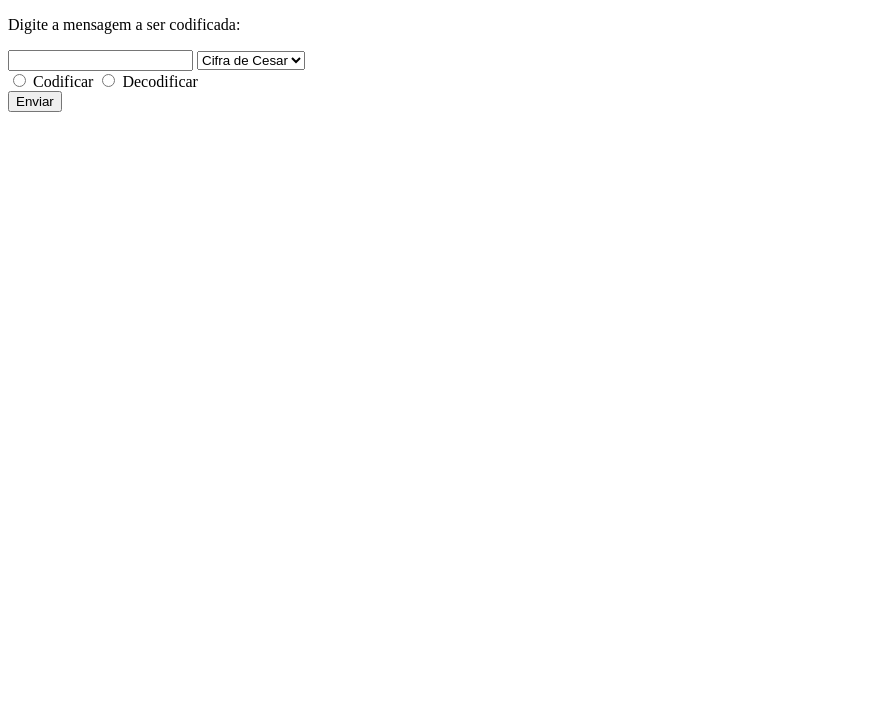
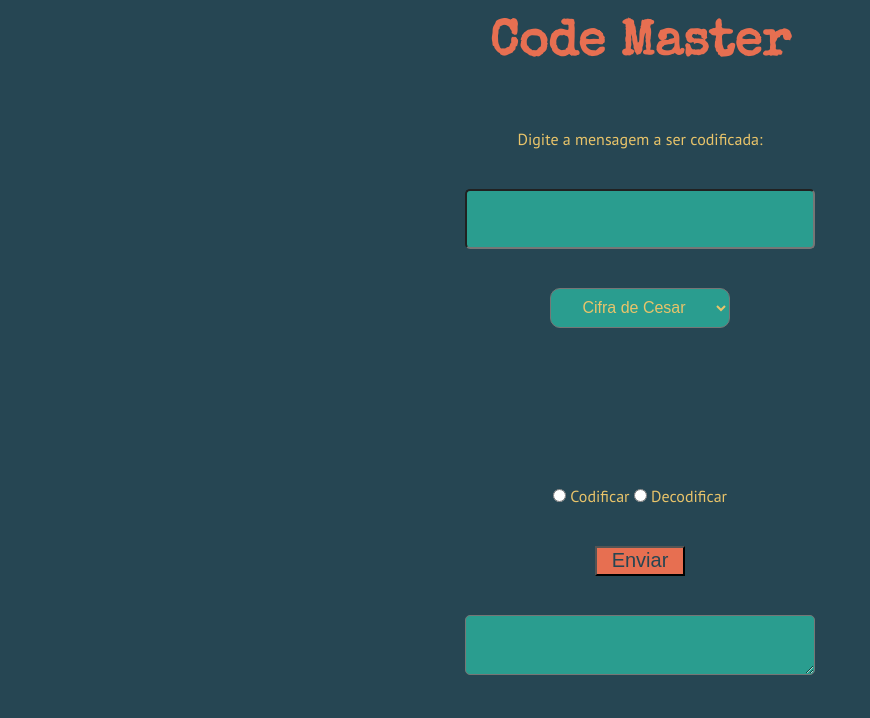
Before and after one commit to nahlavalentina/CesarEBase64, a plain HTML site: page index.html in a window 1280 px wide. Shown: the whole page, without its empty margins (0-870 px from the left). Drawn offline with nearby package versions, Linux system fonts and the light colour scheme.

Commit message:
fiz css e ajustes no js

```diff
--- a/JS/index.js
+++ b/JS/index.js
@@ -1,9 +1,9 @@
-var cifraChecked = document.querySelector('#selection')
-var incremento = document.querySelector('#receber-inc')
-var radio1 = document.querySelector('#codificar')
-var radio2 = document.querySelector('#decodificar')
-var mensagem = document.querySelector('#input-usuario')
-var resultado = document.querySelector('#receber-msg')
+var cifraChecked = document.querySelector('#selection');
+var incremento = document.querySelector('#receber-inc');
+var radio1 = document.querySelector('#codificar');
+var radio2 = document.querySelector('#decodificar');
+var mensagem = document.querySelector('#input-usuario');
+var resultado = document.querySelector('#receber-msg');
 var button = document.querySelector('#enviar');
 
 
@@ -13,7 +13,10 @@ var cesarDecodificar = [];
 var cesarDecodResultado = '';
 
 cifraChecked.addEventListener('click', function (event) {
-    incremento.innerHTML = ` <label for="incremento">Digite o incremento:</label><input type="number" id="incremento">`;
+    if (cifraChecked.options[0].selected == true) {
+        incremento.innerHTML = ` <label for="incremento">Digite o incremento:</label><br><input type="number" id="incremento">`;
+    }
+
 })
 
 radio1.addEventListener('click', function (event) {
@@ -24,36 +27,34 @@ radio2.addEventListener('click', function (event) {
     button.innerText = `Decodificar`;
 })
 
-button.addEventListener('click', function (event) {
+button.addEventListener('click', function(event){
     event.preventDefault();
-    if(radio1.checked == true && cifraChecked.options[0]) {
-        cifraDeCesar();
-        codificaCesar();
-        resultado.innerText = codificandoCesar;
-    }else if(radio2.checked == true && cifraChecked.options[0]){
-        decodificaCesar();
-        decodCesar()
-        resultado.innerText = cesarDecodResultado;
-    } else if(radio1.checked == true && cifraChecked.options[1]) {
-
-        codificarBase64()
-
-    } else if(radio2.checked == true && cifraChecked.options[1]) {
-
-        decodificarBase64()
+    if (cifraChecked.options[0]) {
+        if (radio1.checked == true) {
+            cifraDeCesar();
+            codificaCesar();
+            resultado.innerText = codificandoCesar;
+        } else if (radio2.checked == true) {
+            decodificaCesar();
+            decodCesar();
+            resultado.innerText = cesarDecodResultado;
+        }
+    } else if (cifraChecked.options[1]) {
+        if (radio1.checked == true) {
+            codificarBase64();
+        } else if (radio2.checked == true) {
+            decodificarBase64();
+        }
     }
-
 })
 
 function codificarBase64(){
-    var valorCodificado = btoa(mensagem.value);
-    var resultado = document.querySelector("#receber-msg");
+    var valorCodificado = window.btoa(mensagem.value);
     resultado.innerText = valorCodificado;
 }
 
 function decodificarBase64(){
-    var valorDecodificado = atob(mensagem.value);
-    var resultado = document.querySelector("#receber-msg");
+    var valorDecodificado = window.atob(mensagem.value);
     resultado.innerText = valorDecodificado;
 }
 
--- /dev/null
+++ b/css/index.css
@@ -0,0 +1,85 @@
+body {
+    background-color: var(--background);
+    color: var(--primary);
+    font-family: 'PT Sans', sans-serif;
+}
+
+header {
+    margin: 20px 0;
+}
+
+h1 {
+    color: var(--secondary);
+    text-align: center;
+    margin: auto;
+    font-family: 'Special Elite', cursive;
+    font-size: 50px;
+}
+
+.main {
+    display: flex;
+    flex-direction: column;
+    align-items: center;
+    justify-content: space-evenly;
+    width: 100%;
+    height: 78%;
+}
+
+#input-usuario {
+    height: 60px;
+    width: 350px;
+    background-color: var(--third);
+    text-align: center;
+    font-size: 22px;
+    font-family: 'PT Sans', sans-serif;
+    color: var(--primary);
+    border-radius: 5px;
+
+}
+
+#selection {
+    background-color: var(--third);
+    color: var(--primary);
+    width: 180px;
+    height: 40px;
+    text-align: center;
+    font-size: 16px;
+    border-radius: 10px;
+}
+
+#receber-inc {
+    height: 80px;
+    text-align: center;
+    display: flex;
+    flex-direction: column;
+    justify-content: space-between;
+    align-items: center;
+}
+
+#incremento {
+    background-color: var(--third);
+    color: var(--primary);
+    text-align: center;
+    width: 50px;
+    height: 40px;
+    border-radius: 10px;
+}
+
+#enviar {
+    width: 90px;
+    height: 30px;
+    background-color: var(--secondary);
+    color: var(--background);
+    font-size: 20px;
+
+}
+
+#receber-msg {
+ width: 350px;
+ height: 60px;
+ border-radius: 5px;
+ background-color: var(--third);
+ color: var(--primary);
+ text-align: center;
+ font-size: 20px;
+}
--- /dev/null
+++ b/css/reset.css
@@ -0,0 +1,17 @@
+* {
+    margin: 0;
+    padding: 0;
+    box-sizing: border-box;
+}
+
+html, body {
+    width: 100%;
+    height: 100%;
+}
+
+#root {
+    --background: #264653;
+    --primary: #E9C46A;
+    --secondary: #E76F51;
+    --third: #2A9D8F;
+}
--- a/index.html
+++ b/index.html
@@ -5,11 +5,19 @@
     <meta charset="UTF-8">
     <meta http-equiv="X-UA-Compatible" content="IE=edge">
     <meta name="viewport" content="width=device-width, initial-scale=1.0">
+    <link rel="stylesheet" href="./css/reset.css">
+    <link rel="stylesheet" href="./css/index.css">
+    <link rel="preconnect" href="https://fonts.googleapis.com">
+<link rel="preconnect" href="https://fonts.gstatic.com" crossorigin>
+<link href="https://fonts.googleapis.com/css2?family=PT+Sans&family=Special+Elite&display=swap" rel="stylesheet">
     <title>Code Master</title>
 </head>
 
-<body>
-   <form>
+<body id="root">
+    <header>
+        <h1>Code Master</h1>
+    </header>
+    <form class="main">
         <p>Digite a mensagem a ser codificada:</p>
         <input type="text" id="input-usuario">
         <select id="selection">
@@ -24,7 +32,7 @@
             <label for="codigo">Decodificar</label>
         </div>
         <button id="enviar">Enviar</button>
-    <div id="receber-msg"></div>
+        <textarea name="resultado" id="receber-msg"></textarea>
     </form>
     <script src="./JS/index.js"></script>
 
```
Lines whose indentation alone changed are shown as unchanged.
